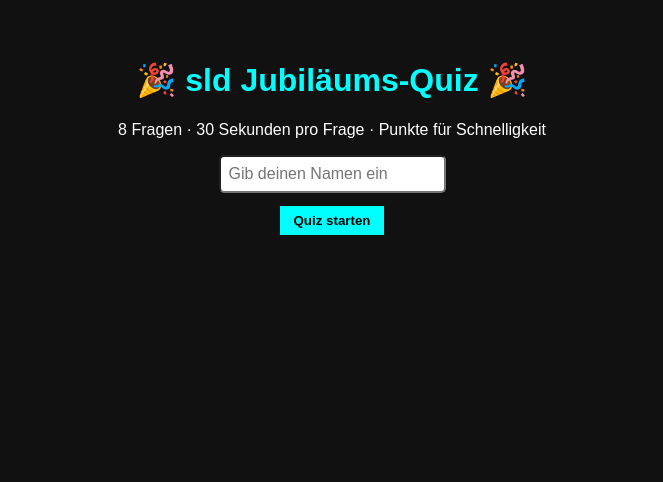
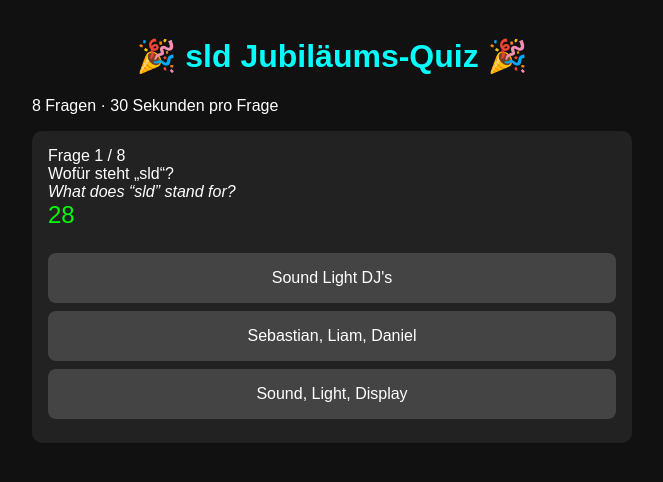
Before and after one commit to DoctorLivesy/sld-30-Jahre-Quiz, a plain HTML site: page index.html in a window 1280 px wide. Both pictures are taken after a click on the button "Quiz starten". Shown: the whole page, without its empty margins (308-971 px from the left). Drawn offline with Linux system fonts and the light colour scheme.

Commit message:
Update index.html

```diff
--- a/index.html
+++ b/index.html
@@ -5,27 +5,57 @@
   <title>sld Jubiläums-Quiz</title>
   <meta name="viewport" content="width=device-width, initial-scale=1.0" />
   <style>
-    body { font-family: sans-serif; background: #111; color: #fff; text-align: center; padding: 2em; }
-    h1, h2 { color: #0ff; }
+    body {
+      font-family: sans-serif;
+      background: #111;
+      color: #fff;
+      margin: 0;
+      padding: 1em;
+      display: flex;
+      flex-direction: column;
+      align-items: center;
+    }
+    .container {
+      max-width: 600px;
+      width: 100%;
+    }
+    h1, h2 {
+      text-align: center;
+      color: #0ff;
+    }
+    .question-box {
+      background: #222;
+      padding: 1em;
+      border-radius: 10px;
+      margin-top: 1em;
+    }
+    .answers button {
+      display: block;
+      width: 100%;
+      margin: 0.5em 0;
+      padding: 1em;
+      font-size: 1em;
+      border-radius: 8px;
+      border: none;
+      background: #444;
+      color: white;
+    }
+    .answers button.correct { background: green; }
+    .answers button.wrong { background: red; }
     .hidden { display: none; }
-    .question-box { margin: 2em auto; max-width: 600px; background: #222; padding: 1em; border-radius: 8px; }
-    .answers button { display: block; margin: 0.5em auto; padding: 0.5em 1em; font-size: 1em; width: 100%; border-radius: 5px; cursor: pointer; }
-    .answers button:hover { background: #444; }
-    .timer { font-size: 2em; color: #0f0; margin: 0.5em 0; }
-    .leaderboard { text-align: left; max-width: 400px; margin: 2em auto; background: #222; padding: 1em; border-radius: 8px; }
-    .correct { background: green; color: white; }
-    .wrong { background: red; color: white; }
-    input { padding: 0.5em; font-size: 1em; border-radius: 5px; }
-    button { background: #0ff; border: none; padding: 0.5em 1em; margin-top: 1em; cursor: pointer; font-weight: bold; }
+    .timer {
+      font-size: 1.5em;
+      margin-bottom: 1em;
+      color: #0f0;
+    }
   </style>
 </head>
 <body>
+<div class="container">
+  <h1>🎉 sld Jubiläums-Quiz 🎉</h1>
+  <p>8 Fragen · 30 Sekunden pro Frage</p>
 
   <div id="startScreen">
-  <h1>🎉 sld Jubiläums-Quiz 🎉</h1>
-  <p>8 Fragen · 30 Sekunden pro Frage · Punkte für Schnelligkeit</p>
-  <input type="text" id="playerName" placeholder="Gib deinen Namen ein" />
-  <br>
     <button onclick="startQuiz()">Quiz starten</button>
   </div>
 
@@ -41,84 +71,94 @@
   <div id="resultScreen" class="hidden">
     <h2>🏁 Quiz beendet!</h2>
     <p id="finalScore"></p>
-  <div class="leaderboard" id="leaderboard">
-    <h3>🏆 Live-Ranking (Top 10)</h3>
-    <ol id="leaderboardList"></ol>
+    <p>Bitte Ergebnis dem Moderator zeigen 📋</p>
   </div>
 </div>
 
-<!-- Firebase SDKs (klassisch eingebunden) -->
-<script src="https://www.gstatic.com/firebasejs/10.12.2/firebase-app-compat.js"></script>
-<script src="https://www.gstatic.com/firebasejs/10.12.2/firebase-database-compat.js"></script>
-
 <script>
-  const firebaseConfig = {
-    apiKey: "AIzaSyAjdBgxFx6KU9OgzqYT31eXpZCxAFr48bk",
-    authDomain: "sld-quiz.firebaseapp.com",
-    databaseURL: "https://sld-quiz-default-rtdb.europe-west1.firebasedatabase.app",
-    projectId: "sld-quiz",
-    storageBucket: "sld-quiz.firebasestorage.app",
-    messagingSenderId: "290545802541",
-    appId: "1:290545802541:web:5f4f16435cd39cce15c7a4"
-  };
-
-  firebase.initializeApp(firebaseConfig);
-  const db = firebase.database();
-
 const questions = [
-    { question: "Wofür steht „sld“?", answers: ["Sound Light DJ's", "Sebastian, Liam, Daniel", "Sound, Light, Display"], correct: 0 },
-    { question: "Wann fand die Gewerbeanmeldung statt?", answers: ["14.01.1995", "14.02.1995", "14.03.1995"], correct: 1 },
-    { question: "Wie heißen unsere 3 Kernbereiche?", answers: ["Medientechnik, Veranstaltungsorganisation, Elektrotechnik", "Medientechnik, Veranstaltungstechnik, Elektroinstallation", "Medientechnik, Veranstaltungstechnik, Elektrotechnik"], correct: 2 },
-    { question: "Seit wann sind wir ServicePartner der NürnbergMesse?", answers: ["seit Juni 2024", "seit Juli 2023", "seit August 2023"], correct: 1 },
-    { question: "Seit wann heißt der „Ball der Unternehmer“ CEOnite?", answers: ["2023", "2024", "2025"], correct: 1 },
-    { question: "Womit hat Sebastian sein erstes Geld verdient?", answers: ["Veranstalten kleiner Feiern", "Reparatur von Plattenspielern", "Zeitungen austragen"], correct: 2 },
-    { question: "Ab wann haben die drei Gründer sld Vollzeit ausgeübt?", answers: ["ab 2000", "ab 2002", "ab 1998"], correct: 0 },
-    { question: "Wie lang ist das installierte Media Mesh am Confex?", answers: ["72m", "75m", "78m"], correct: 0 }
+  {
+    question: "Wofür steht „sld“?<br><i>What does “sld” stand for?</i>",
+    answers: ["Sound Light DJ's", "Sebastian, Liam, Daniel", "Sound, Light, Display"],
+    correct: 0
+  },
+  {
+    question: "Wann fand die Gewerbeanmeldung statt?<br><i>When was the business registered?</i>",
+    answers: ["14.01.1995", "14.02.1995", "14.03.1995"],
+    correct: 1
+  },
+  {
+    question: "Wie heißen unsere 3 Kernbereiche?<br><i>What are our 3 core areas?</i>",
+    answers: [
+      "Medientechnik, Veranstaltungsorganisation, Elektrotechnik",
+      "Medientechnik, Veranstaltungstechnik, Elektroinstallation",
+      "Medientechnik, Veranstaltungstechnik, Elektrotechnik"
+    ],
+    correct: 2
+  },
+  {
+    question: "Seit wann sind wir ServicePartner der NürnbergMesse?<br><i>Since when are we a service partner of NürnbergMesse?</i>",
+    answers: ["seit Juni 2024", "seit Juli 2023", "seit August 2023"],
+    correct: 1
+  },
+  {
+    question: "Seit wann heißt der „Ball der Unternehmer“ CEOnite?<br><i>Since when is the 'Ball der Unternehmer' called CEOnite?</i>",
+    answers: ["2023", "2024", "2025"],
+    correct: 1
+  },
+  {
+    question: "Womit hat Sebastian sein erstes Geld verdient?<br><i>How did Sebastian earn his first money?</i>",
+    answers: [
+      "Veranstalten kleiner Feiern",
+      "Reparatur von Plattenspielern",
+      "Zeitungen austragen"
+    ],
+    correct: 2
+  },
+  {
+    question: "Ab wann haben die drei Gründer sld Vollzeit ausgeübt?<br><i>Since when did the founders start sld full-time?</i>",
+    answers: ["ab 2000", "ab 2002", "ab 1998"],
+    correct: 0
+  },
+  {
+    question: "Wie lang ist das installierte Media Mesh am Confex?<br><i>How long is the installed media mesh on the Confex facade?</i>",
+    answers: ["72m", "75m", "78m"],
+    correct: 0
+  }
 ];
 
 let currentQuestion = 0;
 let score = 0;
-  let startTime;
 let timerInterval;
+let startTime = 0;
 
 function startQuiz() {
-    const name = document.getElementById("playerName").value.trim();
-    if (!name) {
-      alert("Bitte gib deinen Namen ein!");
-      return;
-    }
-    score = 0;
-    currentQuestion = 0;
   document.getElementById("startScreen").classList.add("hidden");
   document.getElementById("quizScreen").classList.remove("hidden");
-    nextQuestion();
+  currentQuestion = 0;
+  score = 0;
+  showQuestion();
 }
 
-  function nextQuestion() {
-    if (currentQuestion >= questions.length) {
-      return showResults();
-    }
+function showQuestion() {
   const q = questions[currentQuestion];
-    document.getElementById("questionNum").textContent = `Frage ${currentQuestion + 1} von ${questions.length}`;
-    document.getElementById("questionText").textContent = q.question;
+  document.getElementById("questionNum").innerHTML = "Frage " + (currentQuestion + 1) + " / " + questions.length;
+  document.getElementById("questionText").innerHTML = q.question;
 
-    const answerBox = document.getElementById("answerButtons");
-    answerBox.innerHTML = "";
-    q.answers.forEach((ans, idx) => {
+  const answerButtons = document.getElementById("answerButtons");
+  answerButtons.innerHTML = "";
+  q.answers.forEach((answer, index) => {
     const btn = document.createElement("button");
-      btn.textContent = ans;
-      btn.onclick = () => selectAnswer(idx);
-      answerBox.appendChild(btn);
+    btn.innerHTML = answer;
+    btn.onclick = () => selectAnswer(index, btn);
+    answerButtons.appendChild(btn);
   });
 
   startTime = Date.now();
-    startTimer(30);
-  }
-
-  function startTimer(seconds) {
+  let time = 30;
   const timerEl = document.getElementById("timer");
-    let time = seconds;
   timerEl.textContent = time;
+  clearInterval(timerInterval);
   timerInterval = setInterval(() => {
     time--;
     timerEl.textContent = time;
@@ -129,56 +169,33 @@
   }, 1000);
 }
 
-  function selectAnswer(index) {
+function selectAnswer(index, button = null) {
   clearInterval(timerInterval);
   const q = questions[currentQuestion];
   const isCorrect = index === q.correct;
-    const timeTaken = Math.floor((Date.now() - startTime) / 1000);
-    const base = isCorrect ? 1000 : 0;
-    const timeBonus = isCorrect ? Math.max(0, 300 - timeTaken * 10) : 0;
-    score += base + timeBonus;
 
-    const buttons = document.querySelectorAll("#answerButtons button");
-    buttons.forEach((btn, i) => {
-      btn.disabled = true;
-      if (i === q.correct) btn.classList.add("correct");
-      if (i === index && i !== q.correct) btn.classList.add("wrong");
-    });
+  if (button) {
+    button.classList.add(isCorrect ? "correct" : "wrong");
+  }
+
+  if (isCorrect) score += 1;
 
   setTimeout(() => {
     currentQuestion++;
-      nextQuestion();
-    }, 2000);
+    if (currentQuestion < questions.length) {
+      showQuestion();
+    } else {
+      showResults();
+    }
+  }, 1000);
 }
 
 function showResults() {
   document.getElementById("quizScreen").classList.add("hidden");
   document.getElementById("resultScreen").classList.remove("hidden");
-
-    const name = document.getElementById("playerName").value.trim();
-    document.getElementById("finalScore").textContent = `${name}, deine Punktzahl: ${score}`;
-
-    db.ref("scores").push({
-      name: name,
-      score: score,
-      timestamp: Date.now()
-    });
-
-    const list = document.getElementById("leaderboardList");
-    list.innerHTML = "";
-
-    db.ref("scores").orderByChild("score").limitToLast(10).once("value", (snapshot) => {
-      const entries = [];
-      snapshot.forEach(child => entries.push(child.val()));
-      entries.reverse(); // höchste zuerst
-      entries.forEach((entry, i) => {
-        const li = document.createElement("li");
-        li.textContent = `#${i + 1} ${entry.name} – ${entry.score} Punkte`;
-        list.appendChild(li);
-      });
-    });
+  document.getElementById("finalScore").innerHTML =
+    "Dein Ergebnis: <strong>" + score + "</strong> von " + questions.length + " Punkten.";
 }
 </script>
-
 </body>
 </html>
```
Lines whose indentation alone changed are shown as unchanged.
